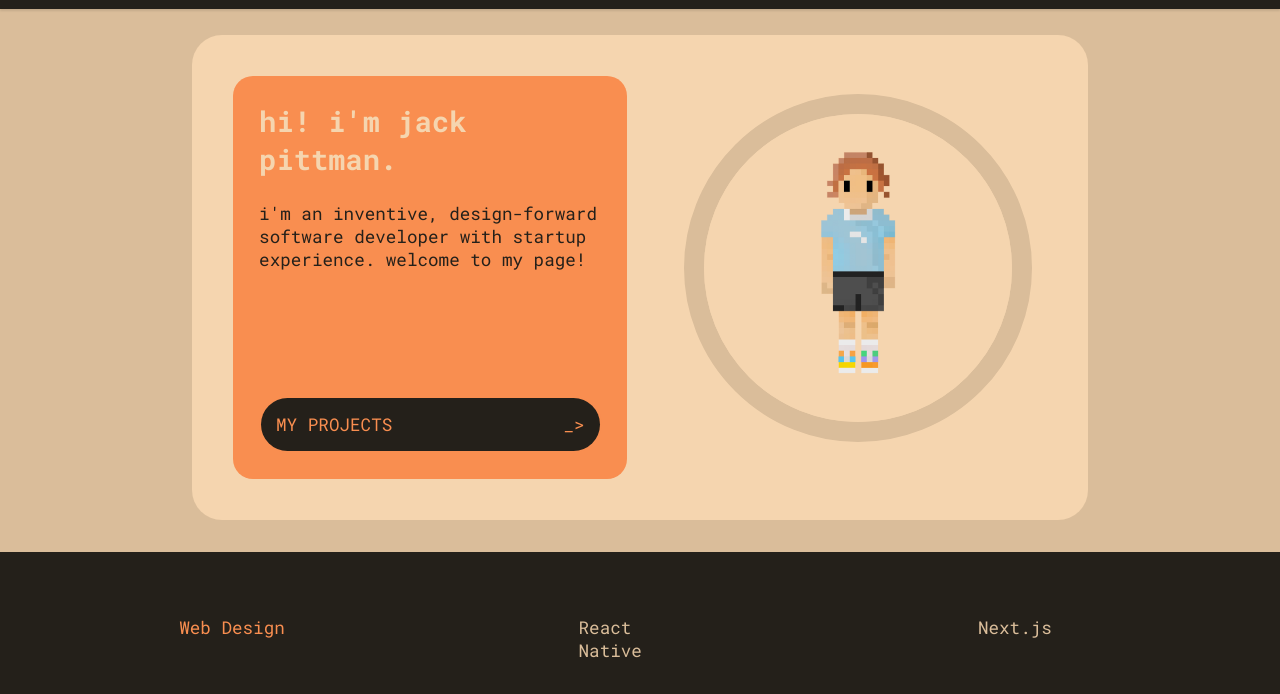
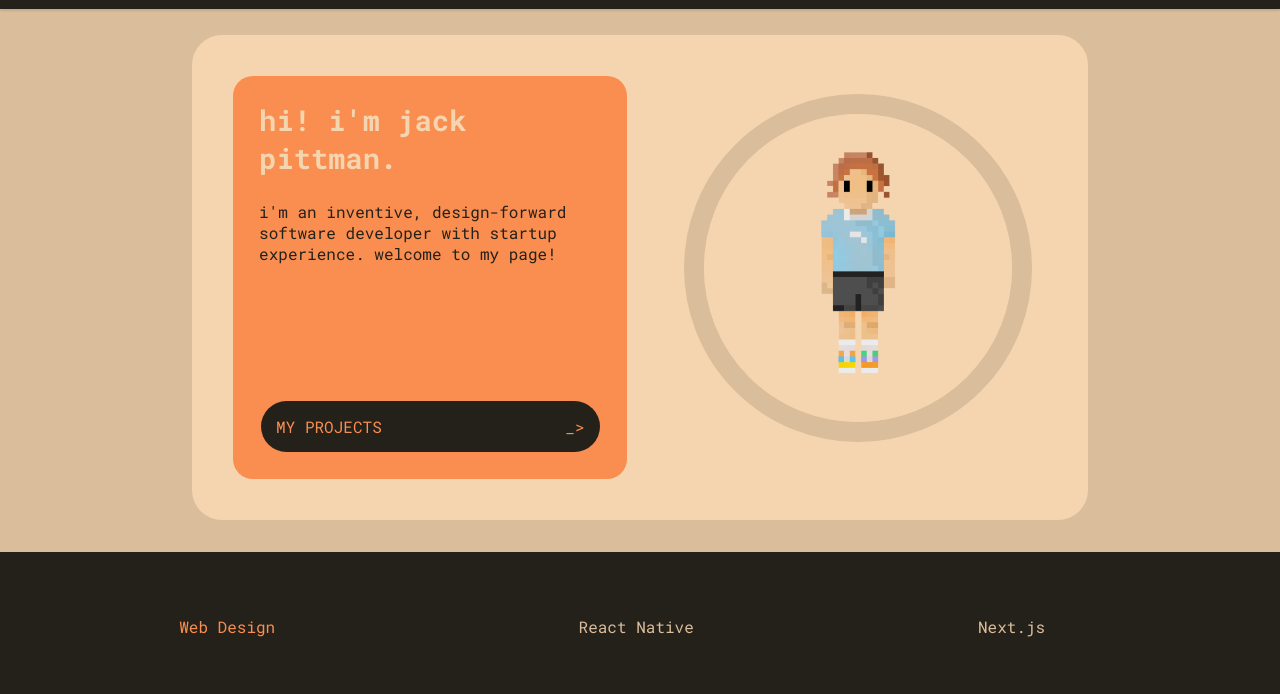
Before and after one commit to jack-pittman/personal-website, a website: page index.html in a window 1280 px wide. Shown: the part 65-759 px from the top of the page. Drawn offline with Linux system fonts and the light colour scheme.

Commit message:
more styling

```diff
--- a/css/styles.css
+++ b/css/styles.css
@@ -88,6 +88,10 @@ html,body {
   border-radius: 20px;
 
   justify-content: space-between;
+  justify-content: center;
+
+  gap: 30%;
+
   /* justify-content: flex-end;  */
 
   /* align-items: space-between; */
@@ -150,6 +154,8 @@ h2 {
 
 p {
   font-family: 'Roboto Mono';
+  /* font-family: 'Montserrat'; */
+
 
   color: var(--slate-gray);
   /* color: var(--shadow-brown); */
@@ -158,7 +164,7 @@ p {
 
   text-align: left;
 
-  font-size: 110%;
+  font-size: 100%;
   /* color: var(--vintage-cream); */
   /* font-weight:regular; */
 
```
